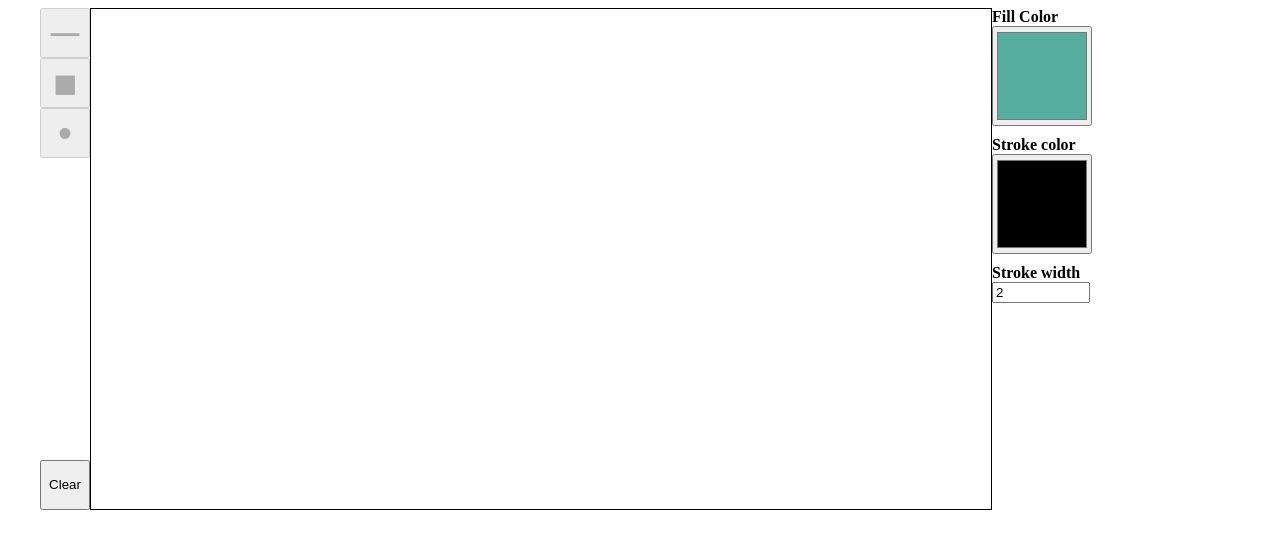
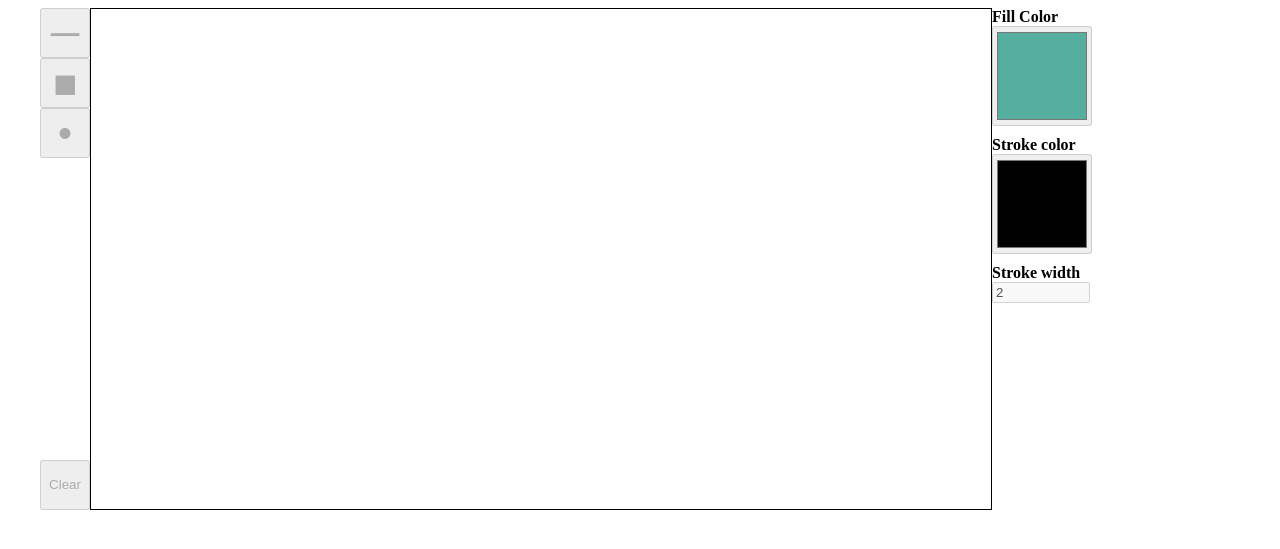
Before and after one commit to Frommflin/Examensarbete2022, a plain HTML site: page WebSocket/index.html in a window 1280 px wide. Shown: the part 123-672 px from the top of the page. Drawn offline with Linux system fonts and the light colour scheme.

Commit message:
Added disabling
Added disabling and enabling on settings-inputs and clear-button

```diff
--- a/WebSocket/client.js
+++ b/WebSocket/client.js
@@ -82,6 +82,13 @@ function connectToServer(){
     nameInput.disabled = true;
     messageBox.innerHTML += `<p>Your username for this session is <span class="username">${userName}</span></p>`;
     changeShape(1);
+
+    var settingsBtns = document.getElementsByClassName(`settingInput`);
+    for(var a = 0; a<settingsBtns.length; a++){
+        var setting = settingsBtns[a];
+        setting.style.color = `black`;
+        setting.disabled = false;
+    }
 }
 function startCanvas(){
     canvas = document.getElementById(`canvasBox`);
--- a/WebSocket/index.html
+++ b/WebSocket/index.html
@@ -20,22 +20,22 @@
                     <button disabled id="opt3" class="optBtns" onclick="changeShape(3)"> • </button>
                 </div>
                 <div>
-                    <button onclick="clearSpace()"> Clear </button>
+                    <button disabled class="settingInput" onclick="clearSpace()"> Clear </button>
                 </div>
             </div>
             <canvas id="canvasBox" width="900" height="500" onmousemove="mouseMove(event, this)" onmousedown="mouseDown(event)" onmouseup="mouseUp(event)"></canvas>
             <div id="settings">
                 <div class="settingBox">
                     <h4>Fill Color</h4>
-                    <input type="color" id="fillColor" value="#56ae9f">
+                    <input disabled type="color" id="fillColor" class="settingInput" value="#56ae9f">
                 </div>
                 <div class="settingBox">
                     <h4>Stroke color</h4>
-                    <input type="color" id="strokeColor">
+                    <input disabled type="color" id="strokeColor" class="settingInput" >
                 </div>
                 <div class="settingBox">
                     <h4>Stroke width</h4>
-                    <input type="number" min="1" max="20" value="2" id="strokeSize">
+                    <input disabled type="number" min="1" max="20" value="2" id="strokeSize" class="settingInput" >
                 </div>
             </div>
         </div>
```
